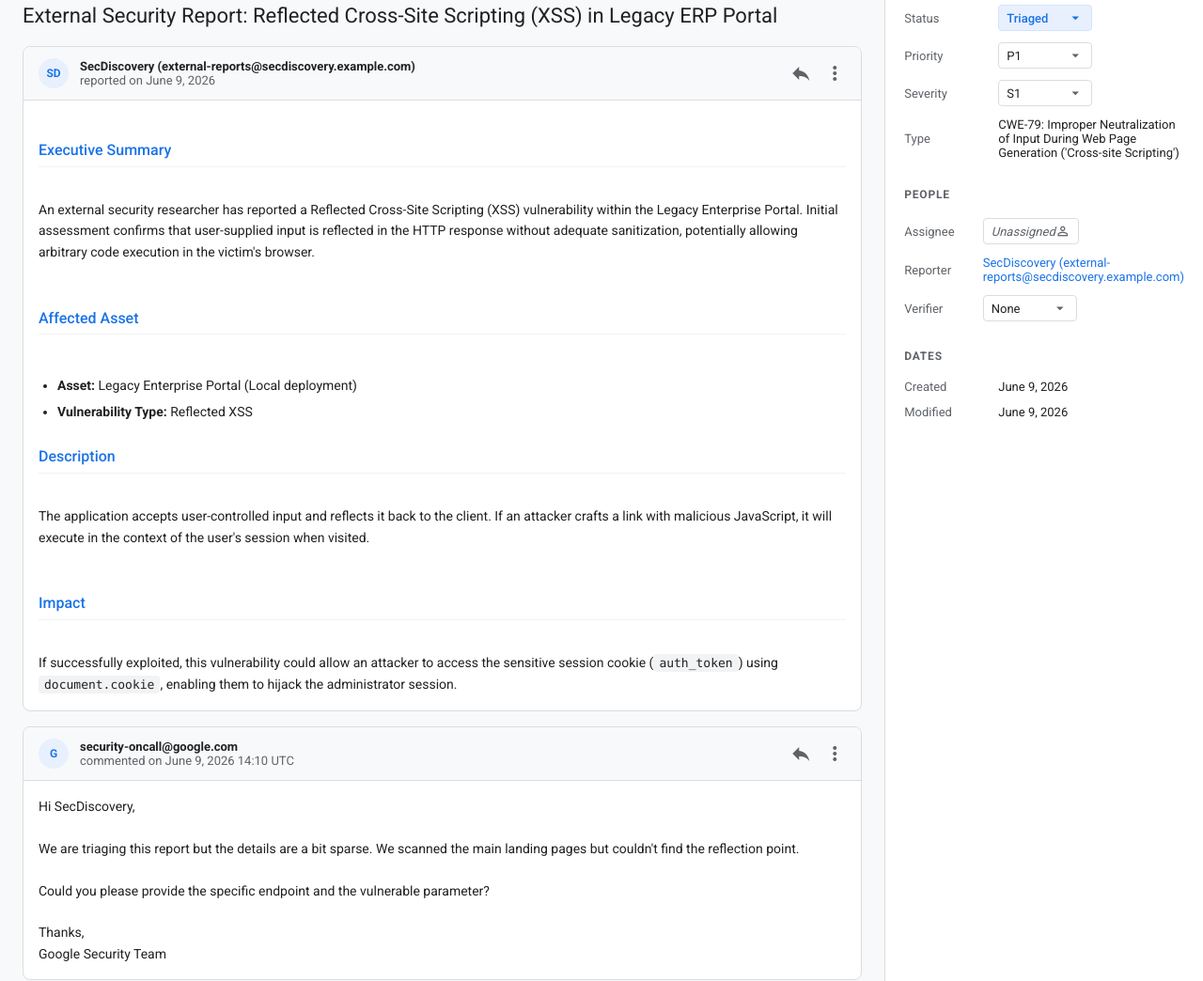
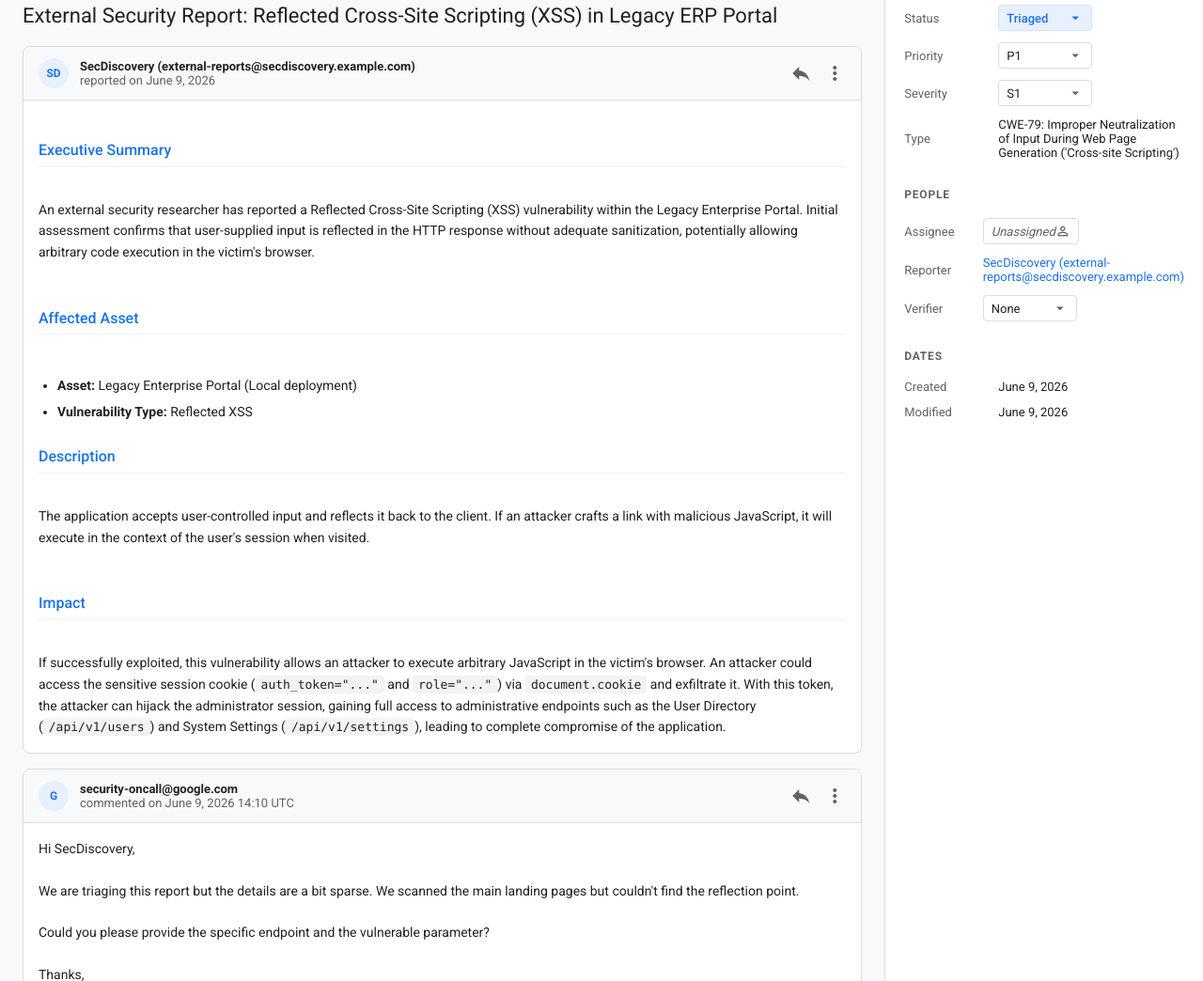
Before and after one commit to EricoPanazzolo/PI2-Interview, a Python web app: template src/main/resources/apps/buganizer/templates/buganizer.html in a window 1280 px wide. Shown: the part 135-1179 px from the top of the page at 94% size. Run offline with Jinja, Linux system fonts and the light colour scheme; the template is opened without the code that fills it, so the values that code supplies are empty.

Commit message:
feat: final java updates

```diff
--- a/src/main/resources/apps/buganizer/templates/buganizer.html
+++ b/src/main/resources/apps/buganizer/templates/buganizer.html
@@ -78,7 +78,7 @@
 The application accepts user-controlled input and reflects it back to the client. If an attacker crafts a link with malicious JavaScript, it will execute in the context of the user&#x27;s session when visited.<br>
 <br>
 <h3>Impact</h3><br>
-If successfully exploited, this vulnerability could allow an attacker to access the sensitive session cookie (<code>auth_token</code>) using <code>document.cookie</code>, enabling them to hijack the administrator session.
+If successfully exploited, this vulnerability allows an attacker to execute arbitrary JavaScript in the victim's browser. An attacker could access the sensitive session cookie (<code>auth_token="..."</code> and <code>role="..."</code>) via <code>document.cookie</code> and exfiltrate it. With this token, the attacker can hijack the administrator session, gaining full access to administrative endpoints such as the User Directory (<code>/api/v1/users</code>) and System Settings (<code>/api/v1/settings</code>), leading to complete compromise of the application.
                 </div>
             </div>
 
--- a/src/main/resources/apps/docs_portal/templates/docs_portal.html
+++ b/src/main/resources/apps/docs_portal/templates/docs_portal.html
@@ -176,7 +176,7 @@
             </ul>
 
             <h4>Reference Middlewares</h4>
-            <p>The framework includes several pre-built middlewares in the Legacy subsystem (<code>src/com/customframework/apps/legacy/Middlewares.java</code>) that can be used globally or on specific routes:</p>
+            <p>The framework includes several pre-built middlewares in the Legacy subsystem (<code>src/com/customframework/apps/legacy/Middlewares.java</code>) that can be used globally or on specific routes. For security-specific middleware, see <a href="#73-pre-routing-filters">Section 7.3: Pre-routing Filters</a>.</p>
             <ul>
                 <li>
                     <strong><code>adminCookieMiddleware</code></strong>: Handles access control for administrative endpoints (e.g., <code>/admin_home</code>, <code>/api/v1/users</code>, <code>/api/v1/settings</code>). It verifies the <code>role</code> and <code>auth_token</code> cookies. Non-admin users attempting to access these endpoints receive a <code>403 Forbidden</code> (for API routes) or are redirected to the <code>/login</code> page (for HTML routes).
```
Also changed, not shown: 1 other file.
